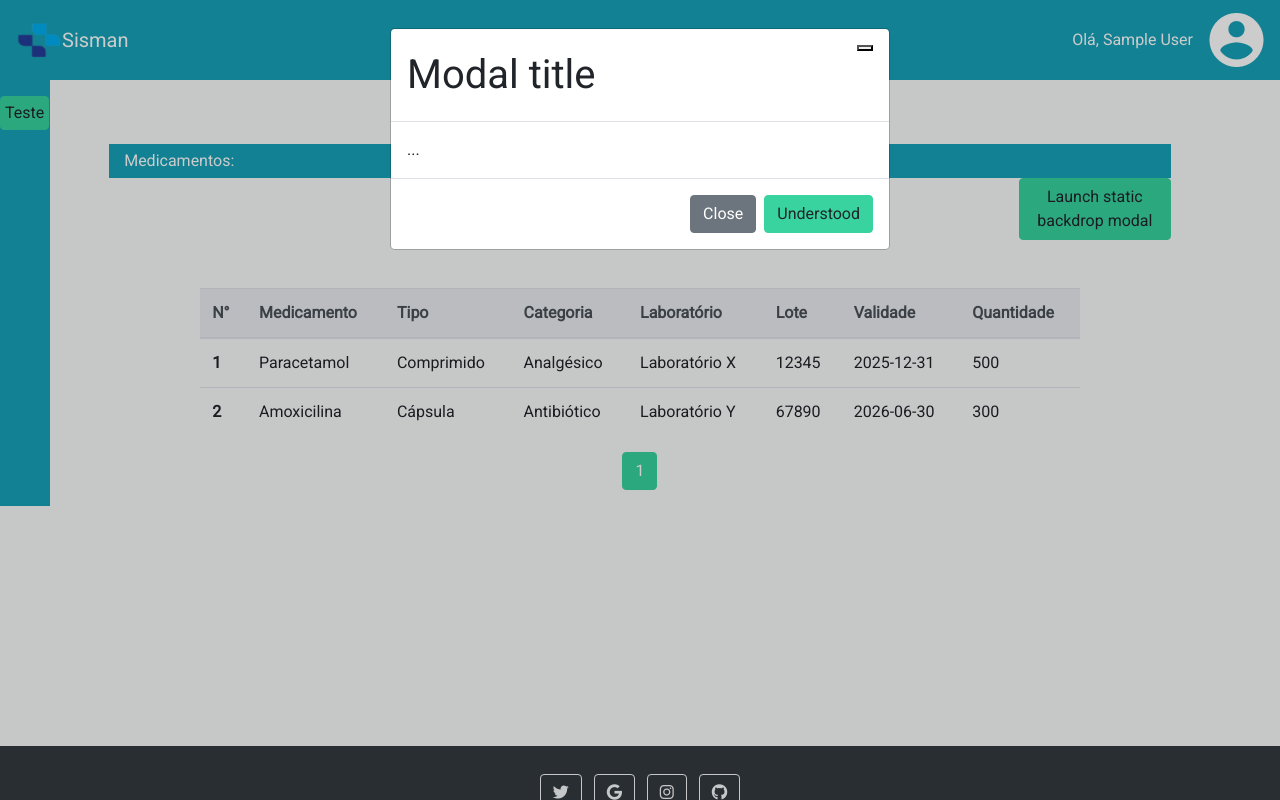
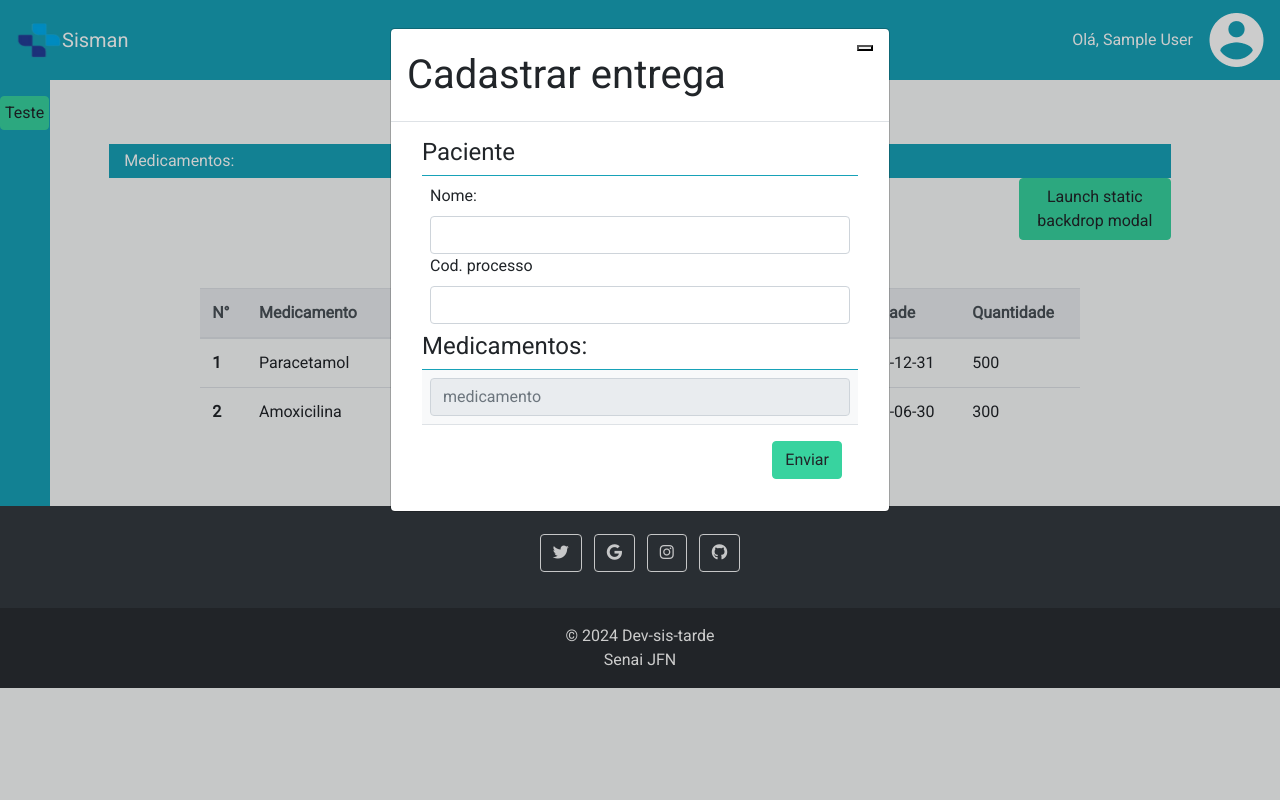
Before and after one commit to GabrielGomesSantos/Sismj, a PHP site: page /Sismj/dashboard.php in a window 1280 px wide, after a click on "Launch static backdrop modal". Run offline with PHP 8.4, Linux system fonts and the light colour scheme; the visitor is signed in with stand-in values (Sample User, id 1); data comes from the database, SQL or seed files in the repository.

Commit message:
Update dashboard_atendente.php

```diff
--- a/src/pages/dashboard_atendente.php
+++ b/src/pages/dashboard_atendente.php
@@ -27,19 +27,39 @@ $result = $conn->query($sql);
       <div class="modal-dialog">
         <div class="modal-content">
           <div class="modal-header">
-            <h1 class="modal-title fs-5" id="staticBackdropLabel">Modal title</h1>
+            <h1 class="modal-title fs-5" id="staticBackdropLabel">Cadastrar entrega</h1>
             <button type="button" class="btn-close" data-bs-dismiss="modal" aria-label="Close"></button>
           </div>
-          <div class="modal-body">
-            ...
-          </div>
-          <div class="modal-footer">
-            <button type="button" class="btn btn-secondary" data-bs-dismiss="modal">Close</button>
-            <button type="button" class="btn btn-primary">Understood</button>
-          </div>
+            <div class="modal-body">
+                <div class="container">
+                    <form action="" method="">
+
+                        <h4>Paciente</h4>
+                        <div class="paciente border-top border-info p-2">
+                            <label for="nome" class="form-label">Nome:</label>
+                            <input type="text" class="form-control" name="nome" id="nome">
+                            <label for="codprocesso" class="codprocesso">Cod. processo</label>
+                            <input type="text" class="form-control" name="codprocesso" id="">
+                        </div>
+
+                        <h4>Medicamentos:</h4>
+                        <div class="bg-light border-top border-info p-2">
+                            <!-- Colocar codigo php aqui para os medicamentos -->
+                            <input class="form-control text-secondary " type="text" name="medicamento" id="medicamento" value="<?php echo "medicamento"?>" disabled ">
+
+
+                        </div>
+
+                        <div class="modal-footer">
+                            <input type="submit" value="Enviar" class="btn btn-primary" data-bs-dismiss="modal">
+                        </div>
+                    </form>
+                </div>
+            </div>
         </div>
       </div>
     </div>
+    <!-- fim do modal  -->
     <div class="row">
         <div class="col-1">
             <div style="background-color: #17a2b8; width: 50px; height: 100%;">
@@ -127,7 +147,7 @@ $result = $conn->query($sql);
         </div>
     </div>
 </div>
-<br><br><br><br><br><br><br><br><br><br>
+
 
 <script src="../../assets/js/jquery-3.3.1.min.js"></script>
 <script src="../../assets/js/popper.min.js"></script>
```
